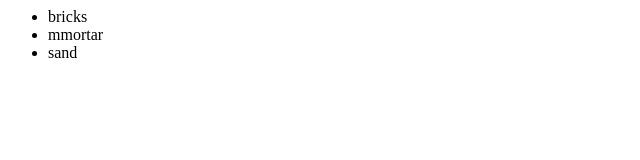
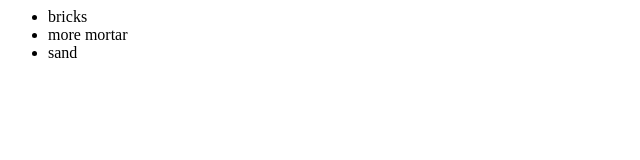
Before and after one commit to JamesDonoghue/newGitTest, a plain HTML site: page index.html in a window 1280 px wide. Shown: the full height of the page, 0-640 px from the left. Drawn offline with Linux system fonts and the light colour scheme.

Commit message:
changed mortar

```diff
--- a/index.html
+++ b/index.html
@@ -3,7 +3,7 @@
 		<div>
 			<ul>
 				<li>bricks</li>
-				<li>mmortar</li>
+				<li>more mortar</li>
 				<li>sand</li>
 			</ul>
 		</div>
```
